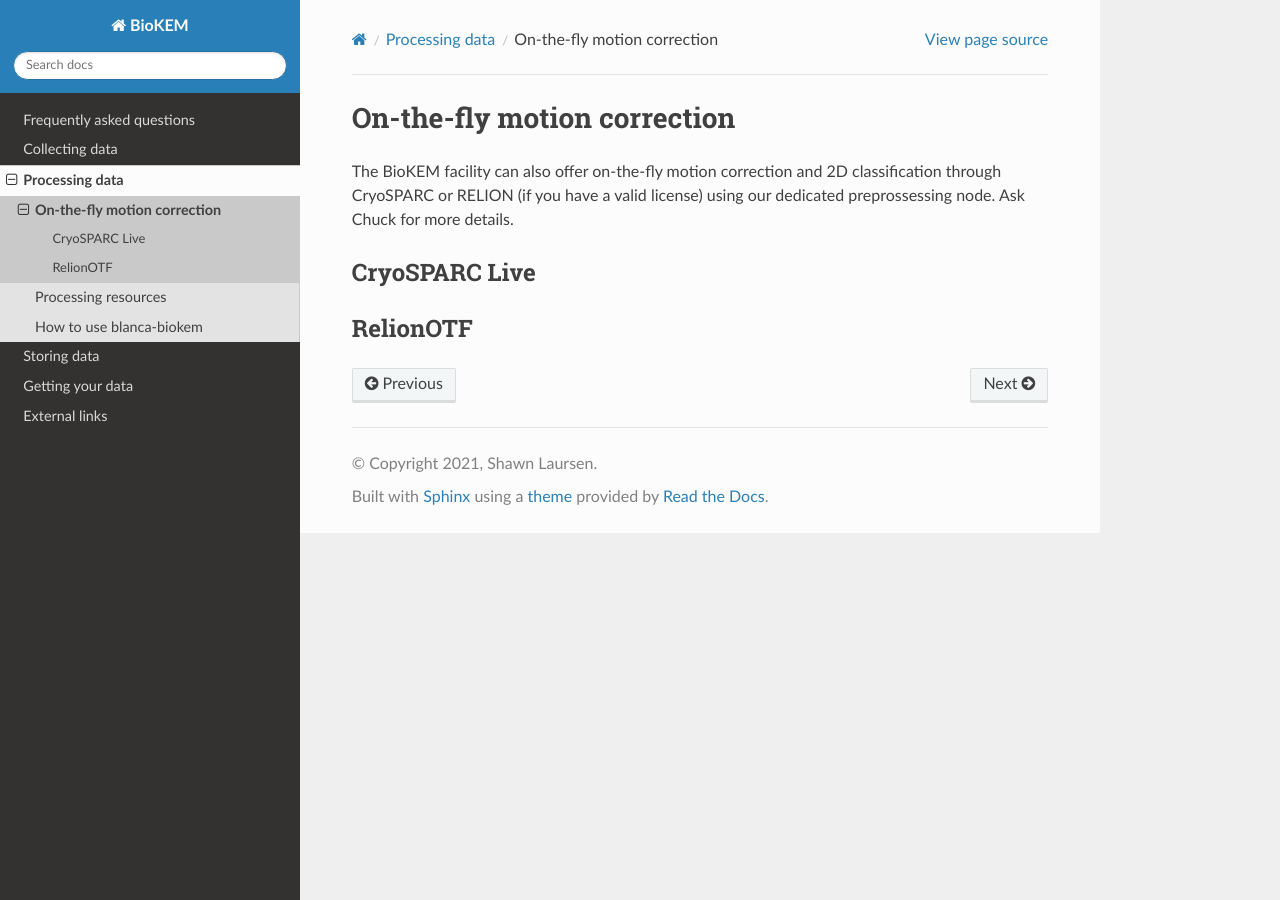
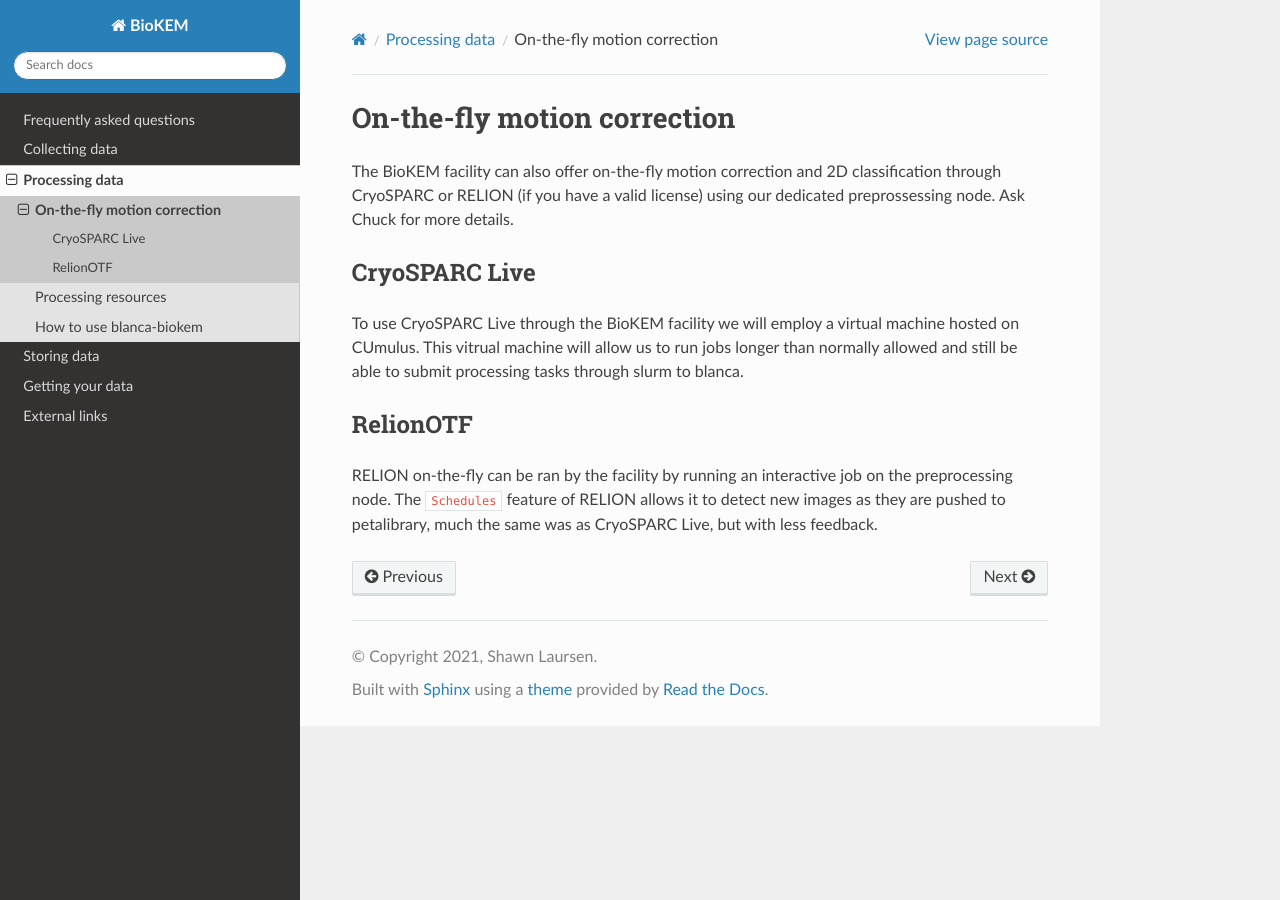
Before and after one commit to CU-BioKEM/user-guide, a Sphinx documentation site: the page built from docs/source/processing/otf_motion_correction.rst, in a window 1280 px wide. Built offline with Sphinx 7.4.7 and the Read the Docs theme 2.0.0, drawn with Linux system fonts in a browser that asks for light colours.

Commit message:
talked about OTF

```diff
--- a/docs/source/processing/otf_motion_correction.rst
+++ b/docs/source/processing/otf_motion_correction.rst
@@ -6,7 +6,14 @@ preprossessing node. Ask Chuck for more details.
 
 CryoSPARC Live
 --------------
-
+To use CryoSPARC Live through the BioKEM facility we will employ a virtual
+machine hosted on CUmulus. This vitrual machine will allow us to run jobs
+longer than normally allowed and still be able to submit processing tasks
+through slurm to blanca.
 
 RelionOTF
 ---------
+RELION on-the-fly can be ran by the facility by running an interactive job on
+the preprocessing node. The ``Schedules`` feature of RELION allows it to detect
+new images as they are pushed to petalibrary, much the same was as CryoSPARC Live,
+but with less feedback.
```
